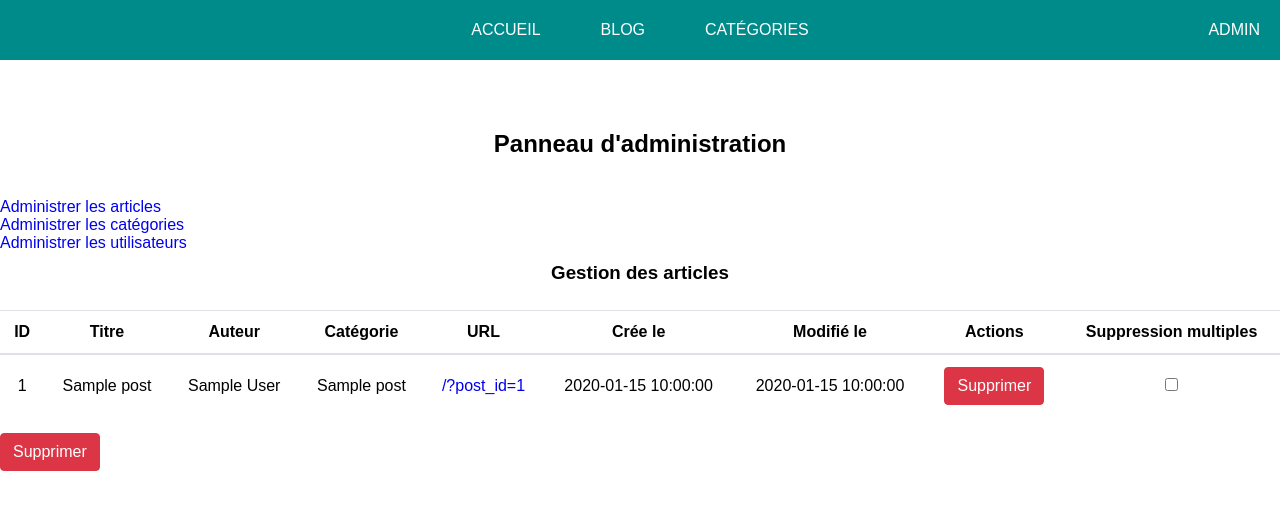
After one commit to SebastienHerbreteau/Exercice-MVC, a PHP site: template Views/showArticles.twig in a window 1280 px wide. The commit adds this page. Shown: the top 510 px of the page. Run offline with PHP 8.4, Linux system fonts and the light colour scheme; the template is opened without the code that fills it: most values are stand-ins (such as "Sample title", 1, 10 or a date in 2020); some libraries are stand-ins or nearby versions.

Commit message:
suppr cat admin

```diff
--- /dev/null
+++ b/Views/admin.twig
@@ -0,0 +1,16 @@
+{% extends 'base.twig' %}
+
+{% block content %}
+  <h2>
+    Panneau d'administration
+  </h2>
+  <ul class="link-admin">
+    <li><a href="/?action=admin_articles">Administrer les articles</a></li>
+    <li><a href="/?action=admin_categories">Administrer les catégories</a></li>
+    <li><a href="/?action=admin_users">Administrer les utilisateurs</a></li>
+  </ul>
+
+  {% block article %}
+
+  {% endblock %}
+{% endblock %}
--- a/Views/base.twig
+++ b/Views/base.twig
@@ -19,6 +19,7 @@
           <li><a href="/?action=posts">Blog</a></li>
           <li><a href="/?action=all_categories">Catégories</a></li>
         </ul>
+        <a class="admin" href="/?action=admin">admin</a>
       </nav>
     </header>
 
--- a/Views/home.twig
+++ b/Views/home.twig
@@ -3,4 +3,7 @@
   <h1>
     Bienvenue
   </h1>
+  <div class="container-img">
+    <img class="img-home" src="https://picsum.photos/800/600" />
+  </div>
 {% endblock %}
--- a/Views/posts.twig
+++ b/Views/posts.twig
@@ -8,7 +8,9 @@
         <h2>
           <a href="/?post_id={{ post.id }}">{{ post.title }}</a>
         </h2>
-        <a class="cat" href="/?cat_id={{ post.category_id }}">{{ post.nom }}</a>
+        <a class="cat" href="/?cat_id={{ post.category_id }}">
+          {{ post.cat_name }}
+        </a>
         <p>
           Ecrit par {{ post.author }}
         </p>
--- /dev/null
+++ b/Views/showArticles.twig
@@ -0,0 +1,86 @@
+{% extends 'admin.twig' %}
+
+{% block article %}
+  {% block alert %}
+    <div class="{{ message.status }}">
+      {{ message.content }}
+    </div>
+  {% endblock %}
+  <h3>
+    Gestion des articles
+  </h3>
+  <form method="GET" action="">
+    <table>
+      <thead>
+        <tr>
+          <th>
+            ID
+          </th>
+          <th>
+            Titre
+          </th>
+          <th>
+            Auteur
+          </th>
+          <th>
+            Catégorie
+          </th>
+          <th>
+            URL
+          </th>
+          <th>
+            Crée le
+          </th>
+          <th>
+            Modifié le
+          </th>
+          <th>
+            Actions
+          </th>
+          <th>
+            Suppression multiples
+          </th>
+        </tr>
+      </thead>
+      <tbody>
+        {% for post in posts %}
+          <tr>
+            <td>
+              {{ post.id }}
+            </td>
+            <td>
+              {{ post.title }}
+            </td>
+            <td>
+              {{ post.author }}
+            </td>
+            <td>
+              {{ post.cat_name }}
+            </td>
+            <td>
+              <a href="/?post_id={{ post.id }}">/?post_id={{ post.id }}</a>
+            </td>
+            <td>
+              {{ post.created_at }}
+            </td>
+            <td>
+              {{ post.modified_at }}
+            </td>
+            <td>
+              <button class="btn-danger">
+                <a href="/?action=delete_post&post_id={{ post.id }}">
+                  Supprimer
+                </a>
+              </button>
+            </td>
+            <td>
+              <input type="checkbox"
+                value="/?action=delete_post&post_id={{ post.id }}" />
+            </td>
+          </tr>
+        {% endfor %}
+      </tbody>
+    </table>
+    <button type="submit" class="btn-danger">Supprimer</button>
+  </form>
+{% endblock %}
--- a/Views/single.twig
+++ b/Views/single.twig
@@ -1,7 +1,7 @@
 {% extends 'base.twig' %}
 
 {% block content %}
-  <article>
+  <article class="single">
     <h1>
       {{ post.title }}
     </h1>
--- a/style/style.css
+++ b/style/style.css
@@ -4,6 +4,7 @@
     box-sizing: border-box;
     font-family: sans-serif;
 }
+
 
 header{
     width: 100%;
@@ -14,7 +15,7 @@ header{
     background-color: darkcyan;
     margin-bottom: 60px;
 }
-ul{
+header ul{
     display: flex;
     flex-direction: row;
     justify-content: space-between;
@@ -22,12 +23,15 @@ ul{
     list-style: none;
 
 }
+
 a{
     text-decoration: none;
+}
+
+header a{
     text-transform: uppercase;
     color: white;
 }
-
 h2>a{
     text-align: center;
     text-decoration: none;
@@ -37,6 +41,7 @@ h2>a{
 
 h1{
     text-align: center;
+    margin-bottom: 30px;
 }
 article{
     width: 30%;
@@ -45,6 +50,9 @@ article{
     flex-direction: column;
     font-family: sans-serif;
     margin: 10px;
+    padding: 20px;
+    box-shadow: 8px 8px 8px rgba(109, 109, 109, 0.267);
+    border-radius: 10px;
 
 }
 
@@ -52,14 +60,28 @@ article img{
     border-radius: 5px;
 }
 
+.img-home{
+    margin-left: 50%;
+    transform: translate(-50%);
+}
+.single{
+    width: 60%;
+    margin-left: auto;
+    margin-right: auto;
+}
 .container-articles{
     display: flex;
     justify-content: center;
     flex-direction: row;
 }
 .page404{
-    font-size:80px;
+    font-size:60px;
     text-transform: uppercase;
+    width: 100%;
+    display: flex;
+    justify-content: center;
+    align-items: center;
+    flex-direction: column;
 }
 
 .articles{
@@ -73,6 +95,127 @@ align-items: center;
     width: fit-content;
     height: fit-content;
     padding: 10px;
+    margin: 10px;
     background-color: darkcyan;
     border-radius: 10px;
+    text-transform: uppercase;
+    color: white;
 }
+.admin{
+    position: absolute;
+    right: 20px;
+}
+.link-admin{
+    display: flex;
+    flex-direction: column;
+    justify-content: center;
+}
+
+
+
+nav{
+    position: relative;
+    width: 100%;
+    display: flex;
+    justify-content: center;
+}
+
+.categories{
+    width: 100%;
+    display: flex;
+    justify-content: center;
+    gap: 20px;
+
+}
+h3{
+    padding: 10px;
+    text-align: center;
+}
+
+h2{
+    margin-bottom: 30px;
+}
+
+table {
+    width: 100%;
+    margin: 1rem 0;
+    border-collapse: collapse;
+    text-align: center;
+}
+
+table thead th {
+    border-bottom: 2px solid #dee2e6;
+}
+
+table td, table th {
+    padding: 0.75rem;
+    border-top: 1px solid #dee2e6;
+}
+
+table tbody tr:hover {
+    background-color: #dee2e6;
+}
+
+table a {
+    text-decoration: none;
+}
+
+table a:not(.btn-danger):hover {
+    text-decoration: underline;
+}
+
+button {
+    display: inline-block;
+    font-weight: 400;
+    text-align: center;
+    white-space: nowrap;
+    vertical-align: middle;
+    user-select: none;
+    border: 1px solid transparent;
+    padding: 0.375rem 0.75rem;
+    font-size: 1rem;
+    line-height: 1.5;
+    border-radius: 0.25rem;
+    transition: color .15s ease-in-out,
+    background-color .15s ease-in-out,
+    border-color .15s ease-in-out,
+    box-shadow .15s ease-in-out;
+}
+
+.btn-danger {
+    color: #fff;
+    background-color: #dc3545;
+    border-color: #dc3545;
+}
+
+h2 {
+    text-align: center;
+    padding: 10px;
+}
+article p, time{
+    padding: 10px
+}
+
+button a {
+    text-decoration: none;
+    color: white;
+}
+
+.succes, .fail{
+    width: 80%;
+    height: 35px;
+    border-radius: 5px;
+    margin-left: auto;
+    margin-right: auto;
+    display: flex;
+    justify-content: center;
+    align-items: center;
+}
+
+.fail{
+    background-color: rgba(255, 0, 0, 0.377);
+}
+
+.succes{
+    background-color: rgba(1, 161, 1, 0.377);
+}
```
Also changed, not shown: Controllers/AdminController.php (added, +71 -0 lines), Controllers/CategoryController.php (+8 -1 lines), Controllers/Controller.php (+6 -4 lines), Models/Category.php (+22 -1 lines), Models/Post.php (+12 -1 lines), Views/categories.twig (+5 -3 lines), Views/showCategories.twig (added, +47 -0 lines), index.php (+33 -3 lines), 1 other file.
